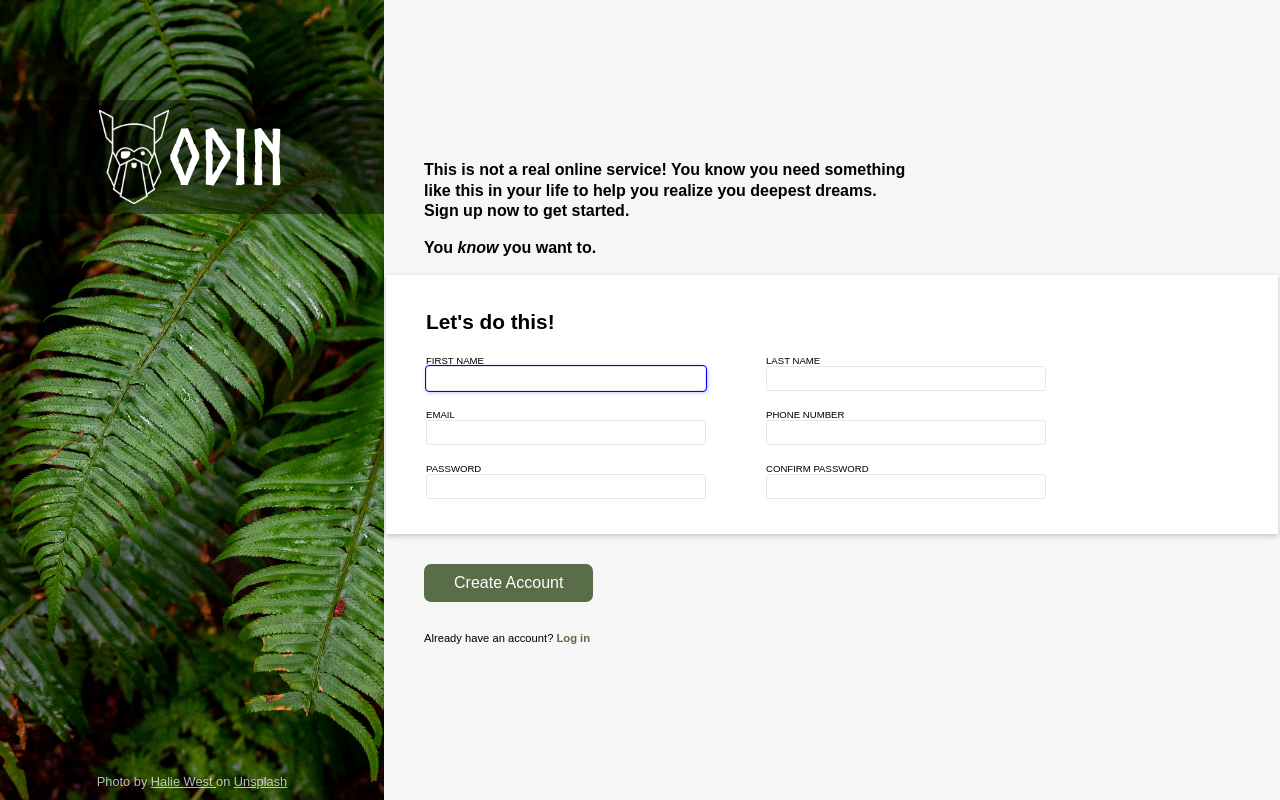
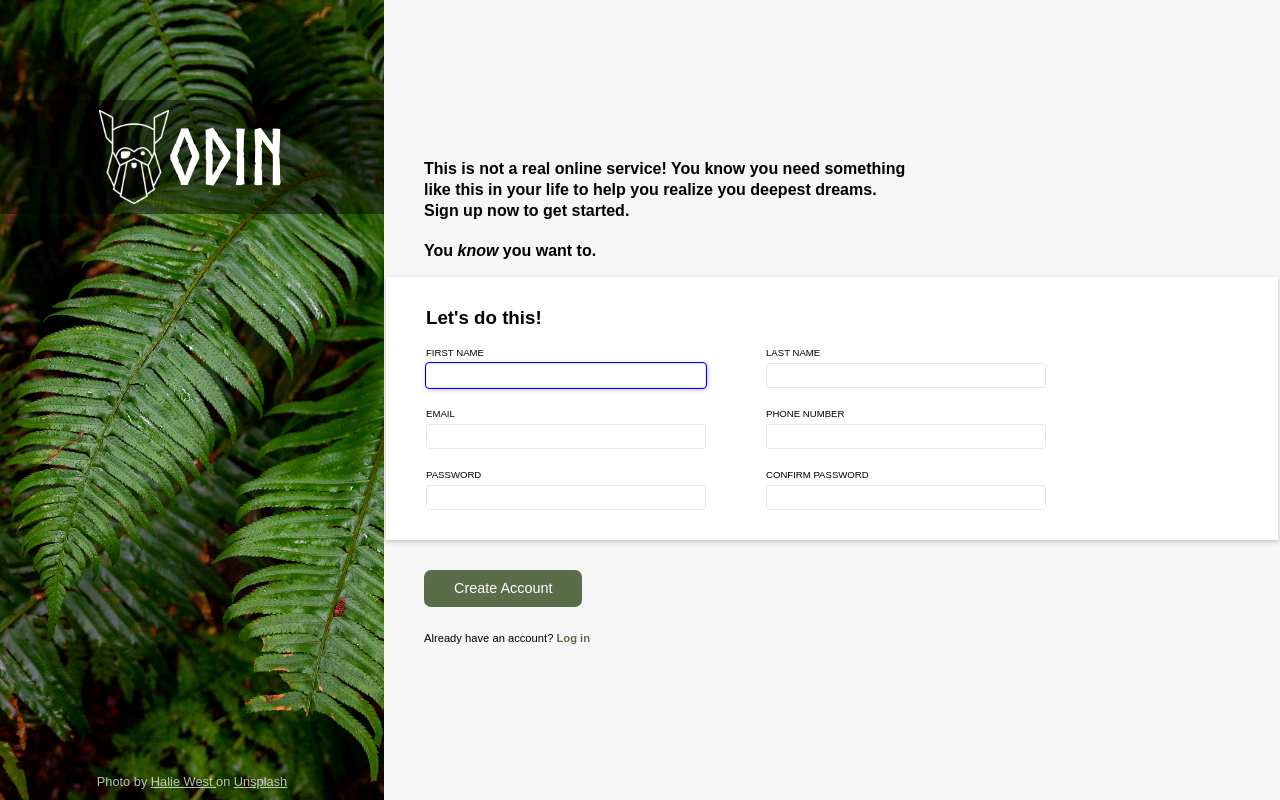
Before and after one commit to gabs712/sign-up-form, a plain HTML site: page index.html in a window 1280 px wide. Drawn offline with Linux system fonts and the light colour scheme.

Commit message:
Fix inputs to wrap properly

```diff
--- a/index.html
+++ b/index.html
@@ -43,20 +43,28 @@
     <form action="" method="get">
       <fieldset>
         <h3>Let's do this!</h3>
-        <div class="groups">
-          <div class="group1">
+        <div class="inputs">
+        <div class="inputGroup">
             <label for="f-name">FIRST NAME</label>
             <input type="text" id="f-name" name="f-name" autofocus required>
+          </div>
+          <div class="inputGroup">
+            <label for="l-name">LAST NAME</label>
+            <input type="text" id="l-name" name="l-name" required>
+          </div>
+          <div class="inputGroup">
             <label for="email">EMAIL</label>
             <input type="email" id="email" name="email" required>
+          </div>
+          <div class="inputGroup">
+            <label for="phone">PHONE NUMBER</label>
+            <input type="tel" id="phone" name="phone" required>
+          </div>
+          <div class="inputGroup">
             <label for="password">PASSWORD</label>
             <input type="password" id="password" name="password" required>
           </div>
-          <div class="group2">
-            <label for="l-name">LAST NAME</label>
-            <input type="text" id="l-name" name="l-name" required>
-            <label for="phone">PHONE NUMBER</label>
-            <input type="tel" id="phone" name="phone" required>
+          <div class="inputGroup">
             <label for="confirm">CONFIRM PASSWORD</label>
             <input type="password" name="confirm" id="confirm" required>
           </div>
--- a/styles/style.css
+++ b/styles/style.css
@@ -74,14 +74,21 @@ button[type=submit] {
   margin-left: 40px;
 }
 
+.description {
+  display: flex;
+  flex-direction: column;
+  gap: 20px;
+  padding-block: 15px;
+}
+
 .description p {
   font-weight: bold;
   max-width: 55ch;
   line-height: 1.3;
+  margin: 0;
 }
 
 h3 {
-  font-size: 1.3em;
   margin-top: 0;
 }
 
@@ -89,26 +96,26 @@ fieldset {
   border: none;
   background-color: white;
   box-shadow: 0px 2px 5px rgba(0, 0, 0, 0.204);
-  padding-block: 35px;
+  padding-block: 30px;
 }
 
-.groups {
+.inputs {
   display: flex;
-  gap: 18px 60px;
   flex-wrap: wrap;
+  gap: 20px 60px;
+  width: 80%;
 }
 
-
-
-.group1, .group2 {
+.inputGroup {
   display: flex;
   flex-direction: column;
+  gap: 5px;
 }
 
 
 label {
   font-size: .6rem;
-  color: gr;
+  font-weight: 500;
 }
 
 input {
@@ -135,10 +142,11 @@ button {
   border: none;
   padding:10px 30px;
   border-radius: 7px;
+  font-size: .9rem;
 }
 
 .login {
-  margin-top: 30px;
+  margin-top: 25px;
   font-size: .7rem;
 }
 
```
